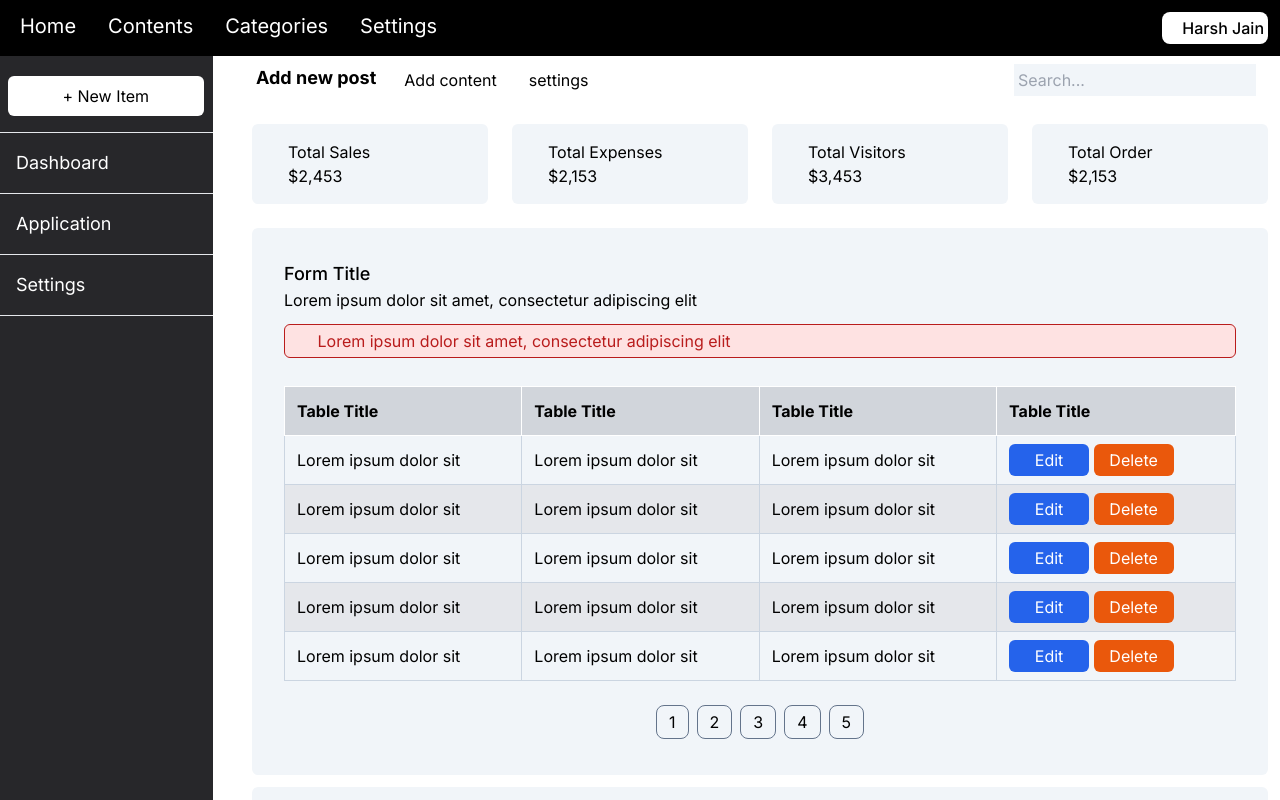
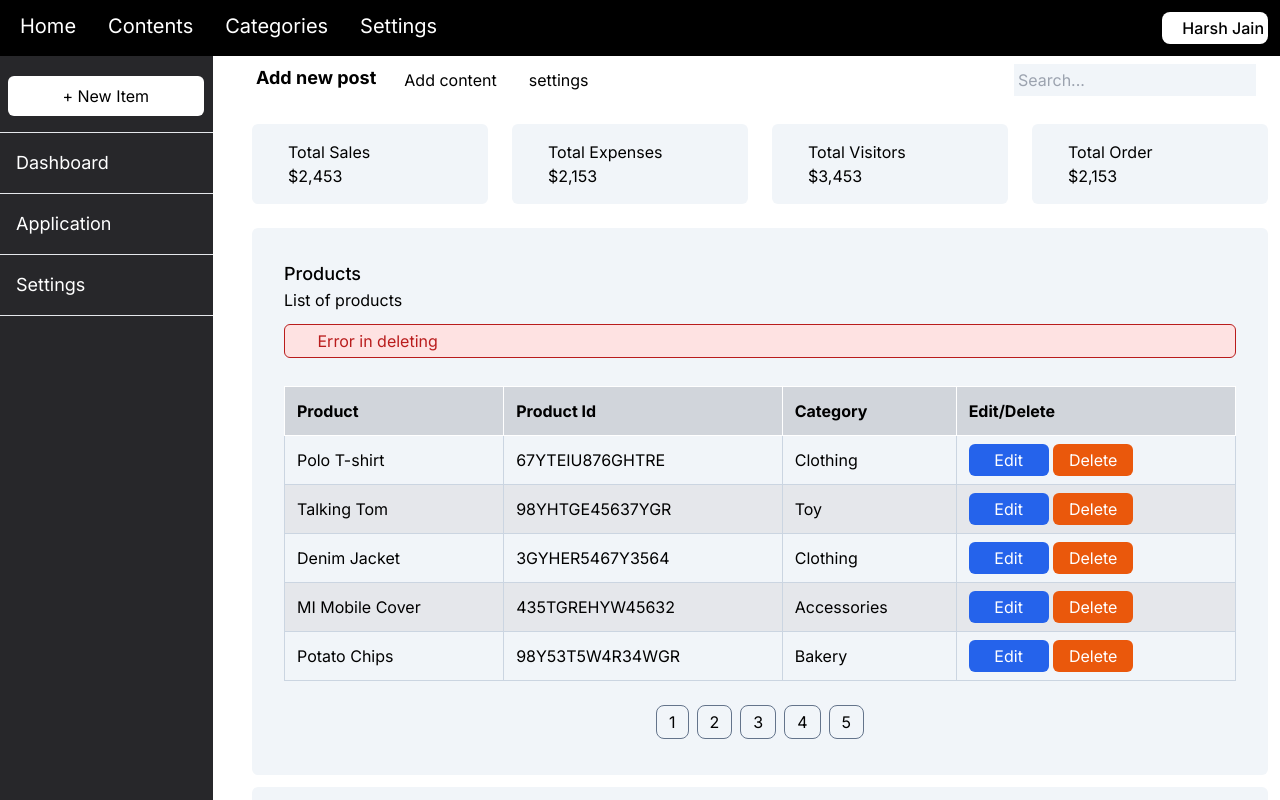
Before and after one commit to HarshJ0110/Assignment, a Next.js app: page /posts in a window 1280 px wide. Shown: the top 800 px of the page. Built offline with nearby package versions, Linux system fonts and the light colour scheme.

Commit message:
Update Table.js

```diff
--- a/components/Table.js
+++ b/components/Table.js
@@ -3,48 +3,48 @@ const Table = () => {
 
     return (
         <div className="m-4 mb-8 p-4 md:m-3 md:p-8 bg-slate-100 rounded-md text-black">
-            <h1 className="text-lg font-medium">Form Title</h1>
-            <p>Lorem ipsum dolor sit amet, consectetur adipiscing elit</p>
-            <div className="mt-3 pl-3 p-1 text-red-700 bg-red-100 border border-red-700 rounded-md"><button><i class="fa-solid fa-circle-exclamation p-2"></i></button> Lorem ipsum dolor sit amet, consectetur adipiscing elit</div>
+            <h1 className="text-lg font-medium">Products</h1>
+            <p>List of products</p>
+            <div className="mt-3 pl-3 p-1 text-red-700 bg-red-100 border border-red-700 rounded-md"><button><i class="fa-solid fa-circle-exclamation p-2"></i></button> Error in deleting</div>
             <div className="mt-7 w-full border-1 border-slate-300 rounded-md text-left">
                 <table className="table-auto md:w-full ">
                     <thead className="bg-gray-300">
-                        <th className="p-3 border border-white ">Table Title</th>
-                        <th className="p-3 border border-white">Table Title</th>
-                        <th className="p-3 border border-white">Table Title</th>
-                        <th className="p-3 border border-white">Table Title</th>
+                        <th className="p-3 border border-white ">Product</th>
+                        <th className="p-3 border border-white">Product Id</th>
+                        <th className="p-3 border border-white">Category</th>
+                        <th className="p-3 border border-white">Edit/Delete</th>
                     </thead>
                     <tbody >
 
                         <tr >
-                            <td className="p-2 px-3 border border-slate-300">Lorem ipsum dolor sit</td>
-                            <td className="p-2 px-3 border border-slate-300">Lorem ipsum dolor sit</td>
-                            <td className="p-2 px-3 border border-slate-300">Lorem ipsum dolor sit</td>
+                            <td className="p-2 px-3 border border-slate-300">Polo T-shirt</td>
+                            <td className="p-2 px-3 border border-slate-300">67YTEIU876GHTRE</td>
+                            <td className="p-2 px-3 border border-slate-300">Clothing</td>
                             <td className="p-2 px-3 border border-slate-300"><button className="bg-blue-600 text-white p-1 w-20 rounded-md"><i className="fa-solid fa-pen-to-square"></i> Edit</button> <button className="bg-orange-600 text-white p-1 w-20 rounded-md"><i className="fa-sharp fa-solid fa-trash"></i> Delete</button></td>
                         </tr>
                         <tr className="bg-gray-200">
-                            <td className="p-2 px-3 border border-slate-300">Lorem ipsum dolor sit</td>
-                            <td className="p-2 px-3 border border-slate-300">Lorem ipsum dolor sit</td>
-                            <td className="p-2 px-3 border border-slate-300">Lorem ipsum dolor sit</td>
+                            <td className="p-2 px-3 border border-slate-300">Talking Tom</td>
+                            <td className="p-2 px-3 border border-slate-300">98YHTGE45637YGR</td>
+                            <td className="p-2 px-3 border border-slate-300">Toy</td>
                             <td className="p-2 px-3 border border-slate-300"><button className="bg-blue-600 text-white p-1 w-20 rounded-md"><i className="fa-solid fa-pen-to-square"></i> Edit</button> <button className="bg-orange-600 text-white p-1 w-20 rounded-md"><i className="fa-sharp fa-solid fa-trash"></i> Delete</button></td>
                         </tr>
                         <tr>
-                            <td className="p-2 px-3 border border-slate-300">Lorem ipsum dolor sit</td>
-                            <td className="p-2 px-3 border border-slate-300">Lorem ipsum dolor sit</td>
-                            <td className="p-2 px-3 border border-slate-300">Lorem ipsum dolor sit</td>
+                            <td className="p-2 px-3 border border-slate-300">Denim Jacket</td>
+                            <td className="p-2 px-3 border border-slate-300">3GYHER5467Y3564</td>
+                            <td className="p-2 px-3 border border-slate-300">Clothing</td>
                             <td className="p-2 px-3 border border-slate-300"><button className="bg-blue-600 text-white p-1 w-20 rounded-md"><i className="fa-solid fa-pen-to-square"></i> Edit</button> <button className="bg-orange-600 text-white p-1 w-20 rounded-md"><i className="fa-sharp fa-solid fa-trash"></i> Delete</button></td>
 
                         </tr>
                         <tr className="bg-gray-200">
-                            <td className="p-2 px-3 border border-slate-300">Lorem ipsum dolor sit</td>
-                            <td className="p-2 px-3 border border-slate-300">Lorem ipsum dolor sit</td>
-                            <td className="p-2 px-3 border border-slate-300">Lorem ipsum dolor sit</td>
+                            <td className="p-2 px-3 border border-slate-300">MI Mobile Cover</td>
+                            <td className="p-2 px-3 border border-slate-300">435TGREHYW45632</td>
+                            <td className="p-2 px-3 border border-slate-300">Accessories</td>
                             <td className="p-2 px-3 border border-slate-300"><button className="bg-blue-600 text-white p-1 w-20 rounded-md"><i className="fa-solid fa-pen-to-square"></i> Edit</button> <button className="bg-orange-600 text-white p-1 w-20 rounded-md"><i className="fa-sharp fa-solid fa-trash"></i> Delete</button></td>
                         </tr>
                         <tr>
-                            <td className="p-2 px-3 border border-slate-300">Lorem ipsum dolor sit</td>
-                            <td className="p-2 px-3 border border-slate-300">Lorem ipsum dolor sit</td>
-                            <td className="p-2 px-3 border border-slate-300">Lorem ipsum dolor sit</td>
+                            <td className="p-2 px-3 border border-slate-300">Potato Chips</td>
+                            <td className="p-2 px-3 border border-slate-300">98Y53T5W4R34WGR</td>
+                            <td className="p-2 px-3 border border-slate-300">Bakery</td>
                             <td className="p-2 px-3 border border-slate-300"><button className="bg-blue-600 text-white p-1 w-20 rounded-md"><i className="fa-solid fa-pen-to-square"></i> Edit</button> <button className="bg-orange-600 text-white p-1 w-20 rounded-md"><i className="fa-sharp fa-solid fa-trash"></i> Delete</button></td>
                         </tr>
 
```
